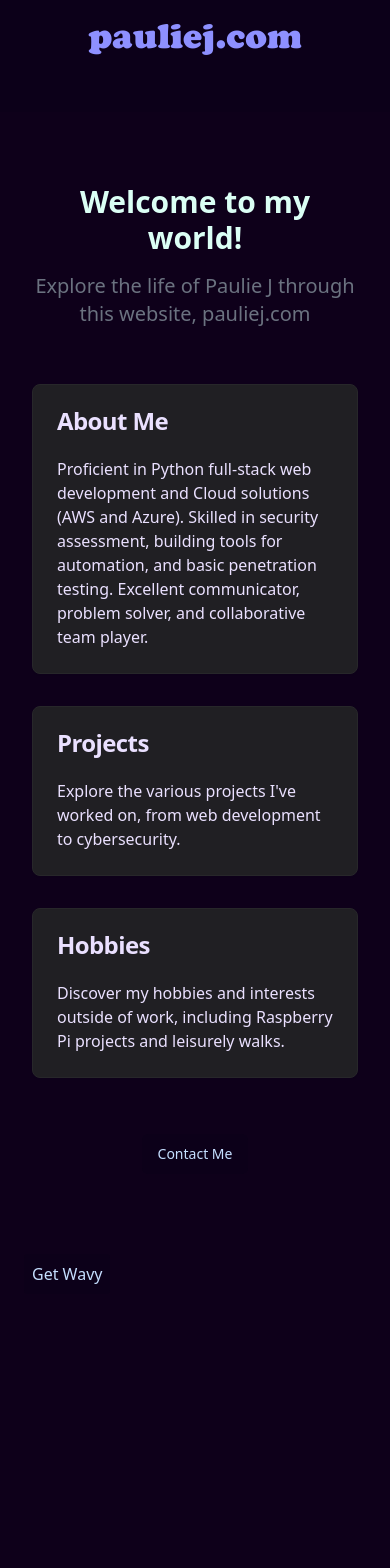
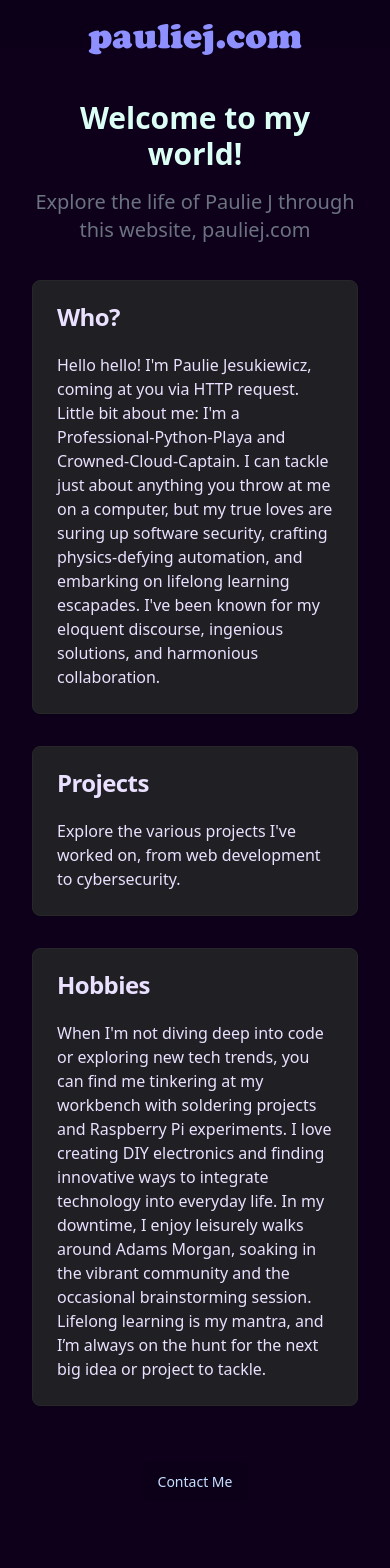
Before and after one commit to pauli3j/pauliej, a Next.js app in the folder frontend/: page / in a window 390 px wide. Shown: the top 1568 px of the page. Before the commit the page ends 1318 px from the top, so only its background shows below. Built offline with nearby package versions, Linux system fonts and the light colour scheme.

Commit message:
Pushin P

```diff
--- a/frontend/components/Layout.jsx
+++ b/frontend/components/Layout.jsx
@@ -20,7 +20,7 @@
 
   return (
     <div className="min-h-screen bg-background text-foreground">
-      <nav className="bg-background p-4 dark:bg-darkaccent">
+      <nav className="bg-background p-4 dark:bg-darkaccent max-h-12">
         <div className="container mx-auto items-center flex flex-col sm:flex-row sm:justify-left justify-center sm:justify-between text-center sm:text-left">
           <h1 className="text-4xl font-coop text-teal-950 dark:text-darktextaccent">pauliej.com</h1>
           <Button variant="nav" size="default" onClick={toggleDarkMode}>
--- a/frontend/components/Quote.jsx
+++ b/frontend/components/Quote.jsx
@@ -7,7 +7,7 @@
   const fetchQuote = async () => {
     setLoading(true);
     try {
-      const response = await fetch('http://localhost:8000/quote');
+      const response = await fetch(`${process.env.NEXT_PUBLIC_API_URL}/quote`);
       const data = await response.json();
       setQuote(data.quote);
     } catch (error) {
--- a/frontend/next.config.js
+++ b/frontend/next.config.js
@@ -3,6 +3,9 @@
 const NodeSchemePlugin = require('./custom-webpack-plugin');
 
 module.exports = withTM({
+  env: {
+    NEXT_PUBLIC_API_URL: process.env.NEXT_PUBLIC_API_URL,
+  },
   webpack: (config) => {
     config.resolve.fallback = {
       fs: false,
--- a/frontend/src/pages/index.js
+++ b/frontend/src/pages/index.js
@@ -14,7 +14,7 @@
     return (
       <div className="min-h-screen p-6">
         <div className="max-w-7xl mx-auto space-y-4">
-          <header className="text-center py-10 sm:py-20">
+          <header className="text-center py-5 sm:py-20">
             <h1 className="text-3xl font-black">Welcome to my world!</h1>
             <p className="text-xl text-gray-500 mt-4 ">Explore the life of Paulie J through this website, pauliej.com</p>
           </header>
@@ -22,10 +22,10 @@
           <main className="grid gap-8 md:grid-cols-2 lg:grid-cols-3">
             <Card>
               <CardHeader>
-                <CardTitle>About Me</CardTitle>
+                <CardTitle>Who?</CardTitle>
               </CardHeader>
               <CardContent>
-                <p>Proficient in Python full-stack web development and Cloud solutions (AWS and Azure). Skilled in security assessment, building tools for automation, and basic penetration testing. Excellent communicator, problem solver, and collaborative team player.</p>
+                <p>Hello hello! I'm Paulie Jesukiewicz, coming at you via HTTP request. Little bit about me: I'm a Professional-Python-Playa and Crowned-Cloud-Captain. I can tackle just about anything you throw at me on a computer, but my true loves are suring up software security, crafting physics-defying automation, and embarking on lifelong learning escapades. I've been known for my eloquent discourse, ingenious solutions, and harmonious collaboration.</p>
               </CardContent>
             </Card>
 
@@ -43,7 +43,7 @@
                 <CardTitle>Hobbies</CardTitle>
               </CardHeader>
               <CardContent>
-                <p>Discover my hobbies and interests outside of work, including Raspberry Pi projects and leisurely walks.</p>
+                <p>When I'm not diving deep into code or exploring new tech trends, you can find me tinkering at my workbench with soldering projects and Raspberry Pi experiments. I love creating DIY electronics and finding innovative ways to integrate technology into everyday life. In my downtime, I enjoy leisurely walks around Adams Morgan, soaking in the vibrant community and the occasional brainstorming session. Lifelong learning is my mantra, and I’m always on the hunt for the next big idea or project to tackle.</p>
               </CardContent>
             </Card>
           </main>
```
Also changed, not shown: 2 other files (tests, documents, lock files or other folders).
